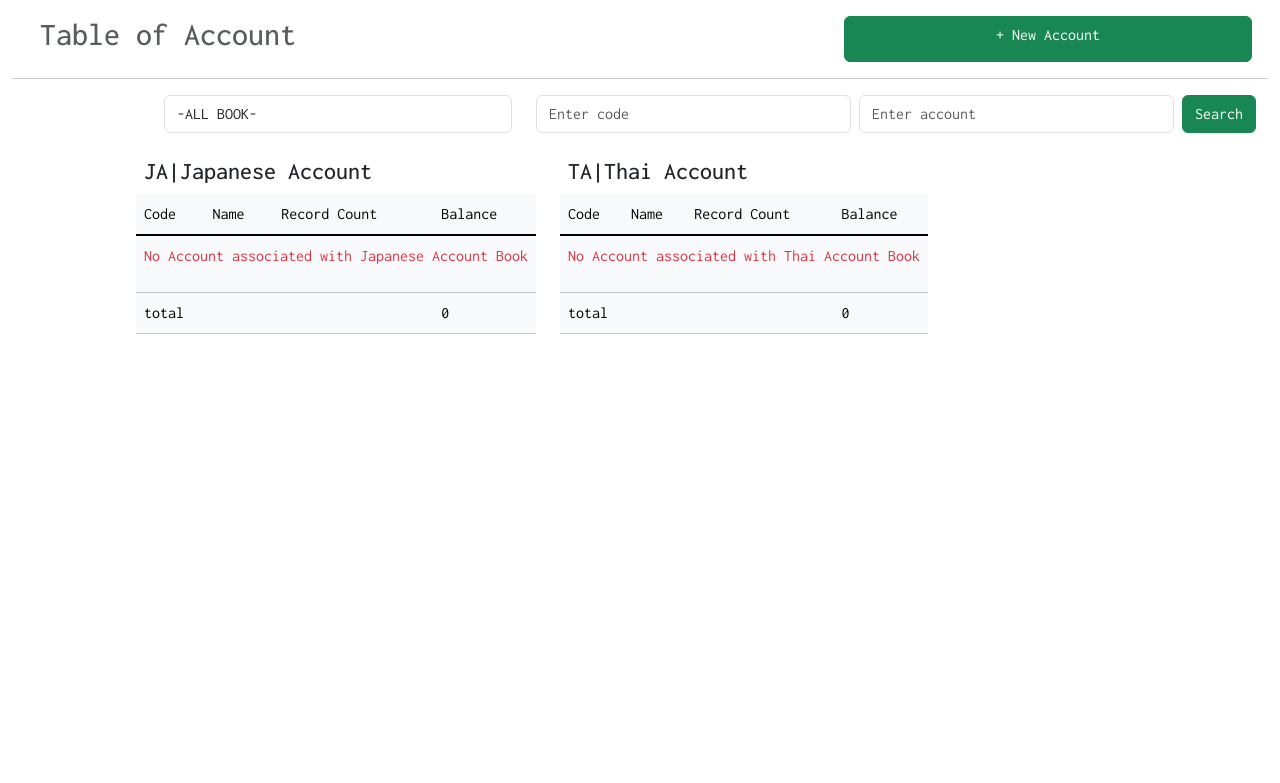
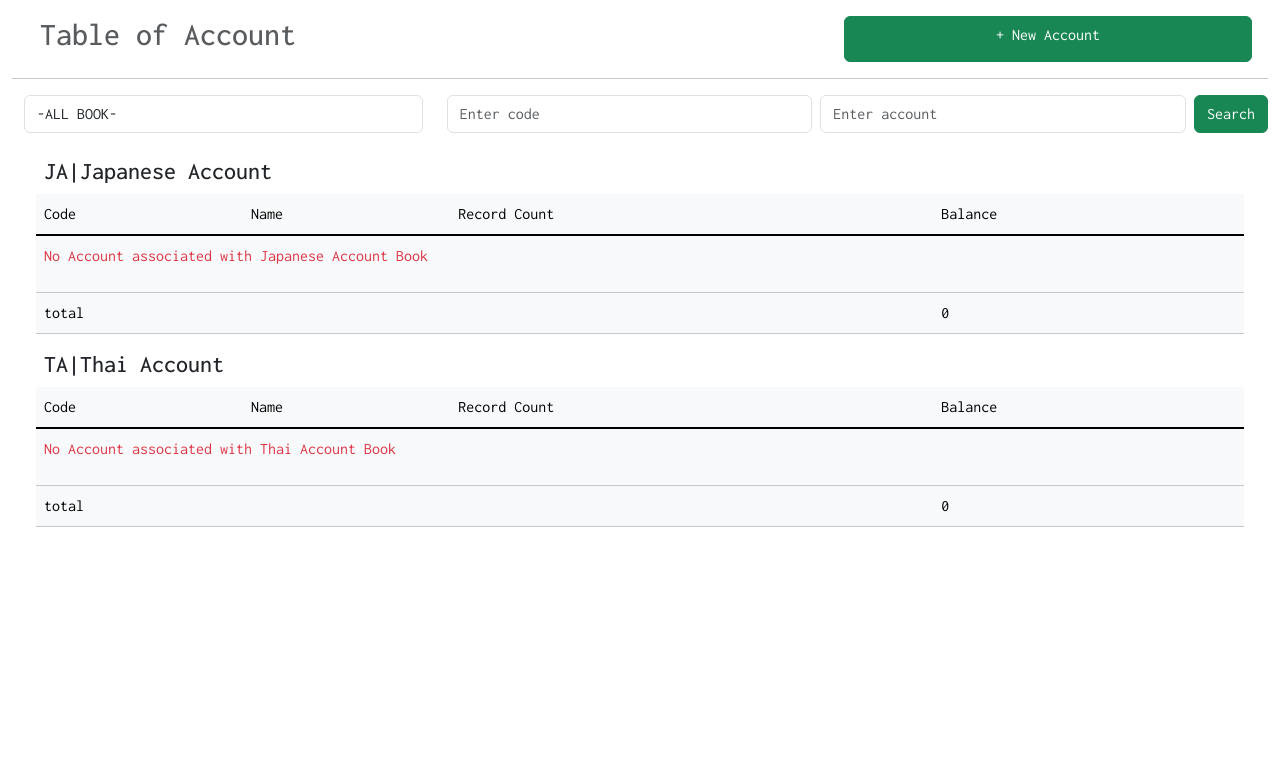
Before and after one commit to Thee5176/Django_FastReckon, a Django app: page /codes/ in a window 1280 px wide. Shown: the part 64-847 px from the top of the page. Run offline with Django 5.2, Linux system fonts and the light colour scheme; a user stored in the database is signed in; data comes from the database, SQL or seed files in the repository; parts of the project's set-up code (start-up, migrations or seed data) failed here and were passed over; some libraries are stand-ins or nearby versions.

Commit message:
debug acc_codes view and template

```diff
--- a/acc_codes/views.py
+++ b/acc_codes/views.py
@@ -82,6 +82,8 @@ class AccountDeleteView(LoginRequiredMixin, UserPassesTestMixin, DeleteView):
         obj = self.get_object()
         return obj.created_by == self.request.user
 
+from django.shortcuts import render,get_object_or_404
+
 def filter_account_by_book(request):
     if request.method == "POST":
         query = request.POST.get("book-filter")
@@ -94,4 +96,4 @@ def filter_account_by_book(request):
             book_instance = Book.objects.all()
             print(f"{len(book_instance)} Books are selected.")
 
-        return render(request, "transactions/partials/base_acc_table.html", {'book_list':book_instance})
+        return render(request, "acc_codes/partials/base_acc_table.html", {'book_list':book_instance})
--- a/templates/acc_codes/account_list.html
+++ b/templates/acc_codes/account_list.html
@@ -9,7 +9,7 @@
         <a class="btn btn-success col-4" href="{% url "account_create" %}">+ New Account</a>
     </div>
     <hr />
-    <div class='container row ms-auto'>
+    <div class='row ms-auto'>
         <div class='col-4'>
             {% include "partials/htmx/acc_book_selector.html" %}
         </div>
@@ -21,7 +21,7 @@
             </form>
         </div>
     </div>
-    <div class="container m-3 ms-auto" id="account-container">
+    <div class="container-fluid row m-3 ms-auto" id="account-container">
         {% include "acc_codes/partials/base_acc_table.html" %}
     </div>
 {% endblock content %}
--- a/templates/acc_codes/partials/base_acc_table.html
+++ b/templates/acc_codes/partials/base_acc_table.html
@@ -1,8 +1,8 @@
 {% load static %}
 
-<div class="container row">
+
 {% for book in book_list %}
-        <div class="table-responsive-md col-auto">
+<div class="table-responsive-md col-md-12">
     <h4 class="m-2">{{ book.abbr }}|{{ book.name }}</h4>
 
     <table class="table table-hover table-light align-middle">
@@ -41,7 +41,6 @@
             </tr>
         </tfoot>
     </table>
-        </div>
 {% empty %}
     <table class="table table-hover table-light align-middle" >
         <h4 class="m-2" class='text-danger'>No Book Found</h4>
@@ -60,5 +59,5 @@
             </tr>
         </tbody>
     </table>
+</div>
 {% endfor %}
-</div class="container row">
--- a/templates/transactions/transaction_list.html
+++ b/templates/transactions/transaction_list.html
@@ -9,7 +9,7 @@
         <a class="btn btn-success col-4" href="{% url "transaction_create" %}">Add Reckon</a>
     </div>
     <hr />
-    <div class='container row ms-auto'>
+    <div class='row ms-auto'>
         <div class='col-4'>
             {% include "partials/htmx/tran_book_selector.html" %}
         </div>
@@ -21,7 +21,7 @@
             </form>
         </div>
     </div>
-    <div class="container m-3 ms-auto" id="transaction-container">
+    <div class="m-3 ms-auto" id="transaction-container">
         {% include "transactions/partials/base_tran_table.html" %}
     </div>
 {% endblock content %}
--- a/transactions/views.py
+++ b/transactions/views.py
@@ -4,7 +4,6 @@ from django.urls import reverse_lazy, reverse
 from django.views.generic import TemplateView, ListView, DetailView, FormView, View
 from django.views.generic.detail import SingleObjectMixin
 from django.views.generic.edit import CreateView, UpdateView, DeleteView, FormMixin
-from django.shortcuts import get_object_or_404
 from datetime import datetime
 
 from .forms import TransactionForm, EntryInlineFormSet
@@ -101,7 +100,7 @@ class TransactionDeleteView(LoginRequiredMixin, UserPassesTestMixin, DeleteView)
         obj = self.get_object()
         return obj.created_by == self.request.user
 
-from django.shortcuts import render
+from django.shortcuts import render, get_object_or_404
 from django.forms import inlineformset_factory
 from .forms import EntryForm
 
```
Also changed, not shown: 3 other files. Lines whose indentation alone changed are shown as unchanged.
